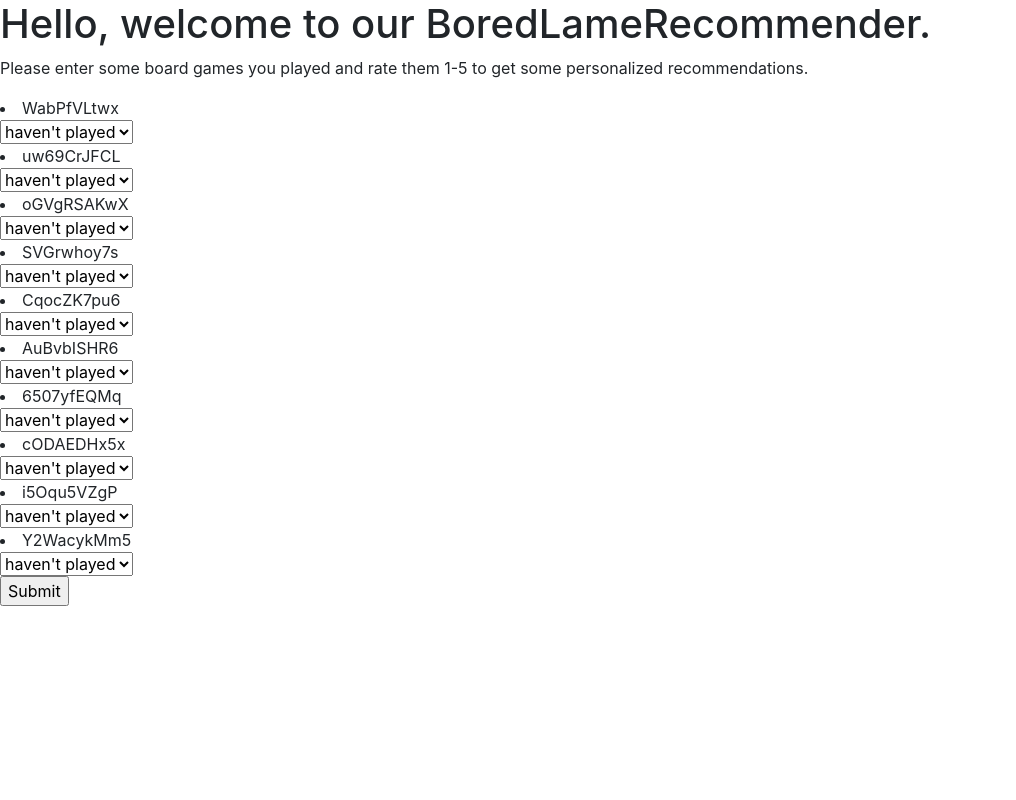
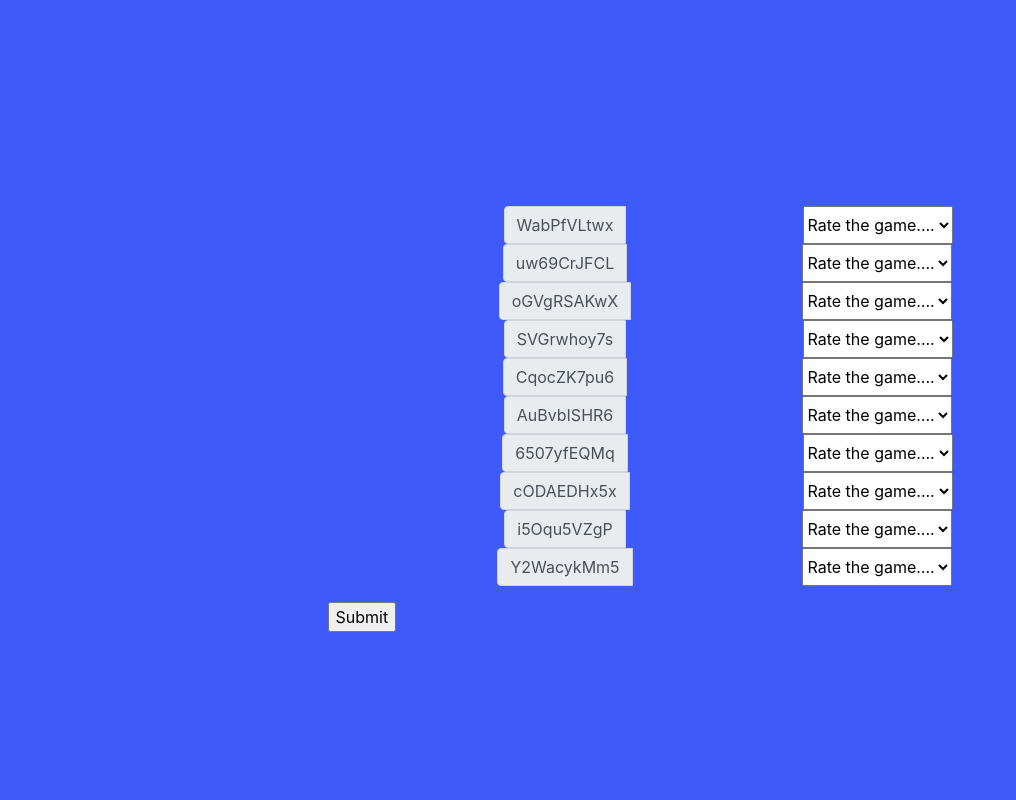
Before and after one commit to Ruebe92/BoredLameRecommender, a Flask app: page / in a window 1280 px wide. Shown: the whole page, without its empty margins (0-1016 px from the left). Run offline with Flask 2, Linux system fonts and the light colour scheme.

Commit message:
some front end changes

```diff
--- a/flask_app/application.py
+++ b/flask_app/application.py
@@ -14,7 +14,6 @@ app = Flask(__name__)
 @app.route("/")
 def index():
     game_list = get_games(10)
-    print(game_list)
     return render_template("index.html", games_html=game_list)
 
 @app.route("/greet/<name>")
--- a/flask_app/static/CSS/styles.css
+++ b/flask_app/static/CSS/styles.css
@@ -9,9 +9,9 @@
 }
 
 .main-splash {
-  background-color: #62003C;
+  background-color: #3f5afb;
   height: 100vh;
-  color: #FFE4F8;
+  color: #3f5afb;
   display: flex;
   flex-direction: column;
   justify-content: center;
--- a/flask_app/templates/index.html
+++ b/flask_app/templates/index.html
@@ -1,5 +1,5 @@
 <!DOCTYPE html>
-<html lang="en">
+<html lang="en" class="h-100">
 <head>
     <meta charset="UTF-8">
     <meta name="viewport" content="width=device-width, initial-scale=1.0">
@@ -7,44 +7,62 @@
 
     </title>
     <link rel="stylesheet" href="https://cdn.jsdelivr.net/npm/bootstrap@4.5.3/dist/css/bootstrap.min.css" integrity="sha384-TX8t27EcRE3e/ihU7zmQxVncDAy5uIKz4rEkgIXeMed4M0jlfIDPvg6uqKI2xXr2" crossorigin="anonymous">
-    <!-- <link rel="stylesheet" href="static/css/styles.css"> -->
+    <link rel="stylesheet" href="static/css/styles.css">
 </head>
-<body>
 
-    <h1>Hello, welcome to our BoredLameRecommender.
+<body class="h-100">
 
-    </h1>
+<section class="main-splash"
 
-    <p>Please enter some board games you played
-    and rate them 1-5 to get some personalized recommendations.</p>
-
-    <p>    </p>
-
-    <form action="/recommend">
+<div class="container h-100", align="center">
+    <div class="row h-100 d-flex justify-content-center align-items-center">
+        <div class="col-12 col-md-8 col-lg-6" "center-block">
+            <!-- Form -->
+            <form class="form-example" action="/recommend">
+                <h1> Welcome to our BoredLameRecommender</h1>
+                <p class="description">Please rate the board games below from 1 to 5 to get recommendations.
+                <br>In case you haven't played them all, don't worry.
+                <br>If you haven't played any of them, you shouldn't be here
+                    <svg width="1em" height="1em" viewBox="0 0 16 16" class="bi bi-emoji-wink-fill" fill="currentColor" xmlns="http://www.w3.org/2000/svg">
+                     <path fill-rule="evenodd" d="M8 0a8 8 0 1 1 0 16A8 8 0 0 1 8 0zM7 6.5C7 7.328 6.552 8 6 8s-1-.672-1-1.5S5.448 5 6 5s1 .672 1 1.5zM4.285 9.567a.5.5 0 0 1 .683.183A3.498 3.498 0 0 0 8 11.5a3.498 3.498 0 0 0 3.032-1.75.5.5 0 1 1 .866.5A4.498 4.498 0 0 1 8 12.5a4.498 4.498 0 0 1-3.898-2.25.5.5 0 0 1 .183-.683zm5.152-3.31a.5.5 0 0 0-.874.486c.33.595.958 1.007 1.687 1.007.73 0 1.356-.412 1.687-1.007a.5.5 0 0 0-.874-.486.934.934 0 0 1-.813.493.934.934 0 0 1-.813-.493z"/>
+                    </svg>.
+                </p>
+                <!-- Input fields -->
 
                 {% for i in games_html %}
 
-        <li>{{ i }}</li>
+                    <div class="input-group mb-3">
+                    <div class="input-group-prepend", style="margin:auto;">
+                    <label class="input-group-text" for="inputGroupSelect01">{{ i }}</label>
+                    </div>
                     <select name="{{ i }}">
+                      <option selected>Rate the game....</option>
                         <option value="not played">haven't played</option>
                         <option value="1">1</option>
                         <option value="2">2</option>
                         <option value="3">3</option>
                         <option value="4">4</option>
                         <option value="5">5</option>
+                    </select>
 
                     </select>
                     {% endfor %}
 
                     <br>
-        <input type="submit">
 
-    </form>
+                    </div>
+
+                    <input type="submit", align="center">
 
 
 
-
-
+                <!-- End input fields -->
+            </form>
+            <!-- Form end -->
+        </div>
+    </div>
+</div>
+</section>
     <!-- <a href='/recommend'>Go to the recommendations page!</a> -->
     <script src="https://code.jquery.com/jquery-3.5.1.slim.min.js" integrity="sha384-DfXdz2htPH0lsSSs5nCTpuj/zy4C+OGpamoFVy38MVBnE+IbbVYUew+OrCXaRkfj" crossorigin="anonymous"></script>
     <script src="https://cdn.jsdelivr.net/npm/popper.js@1.16.1/dist/umd/popper.min.js" integrity="sha384-9/reFTGAW83EW2RDu2S0VKaIzap3H66lZH81PoYlFhbGU+6BZp6G7niu735Sk7lN" crossorigin="anonymous"></script>
--- a/flask_app/templates/recommendations.html
+++ b/flask_app/templates/recommendations.html
@@ -5,11 +5,11 @@
     <meta name="viewport" content="width=device-width, initial-scale=1.0">
     <title>Document</title>
     <link rel="stylesheet" href="https://cdn.jsdelivr.net/npm/bootstrap@4.5.3/dist/css/bootstrap.min.css" integrity="sha384-TX8t27EcRE3e/ihU7zmQxVncDAy5uIKz4rEkgIXeMed4M0jlfIDPvg6uqKI2xXr2" crossorigin="anonymous">
-    <!-- <link rel="stylesheet" href="static/css/styles.css"> -->
+    <link rel="stylesheet" href="static/css/styles.css">
 </head>
 <body>
 
-    <h1>Here are your movie recommendations!!!</h1>
+    <h1>Here are your game recommendations!!!</h1>
 
     <ul>
         {% for i in results %}
```
Lines whose indentation alone changed are shown as unchanged.
